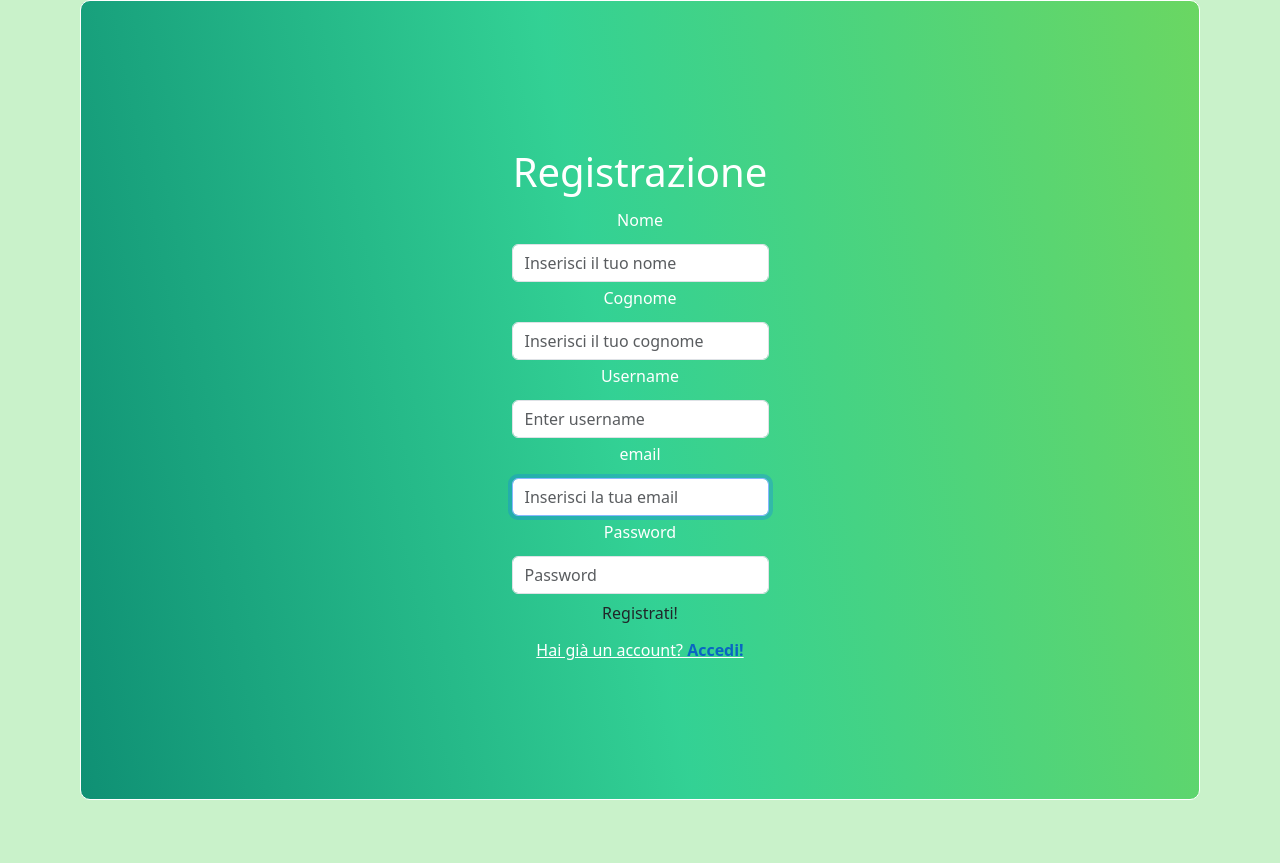
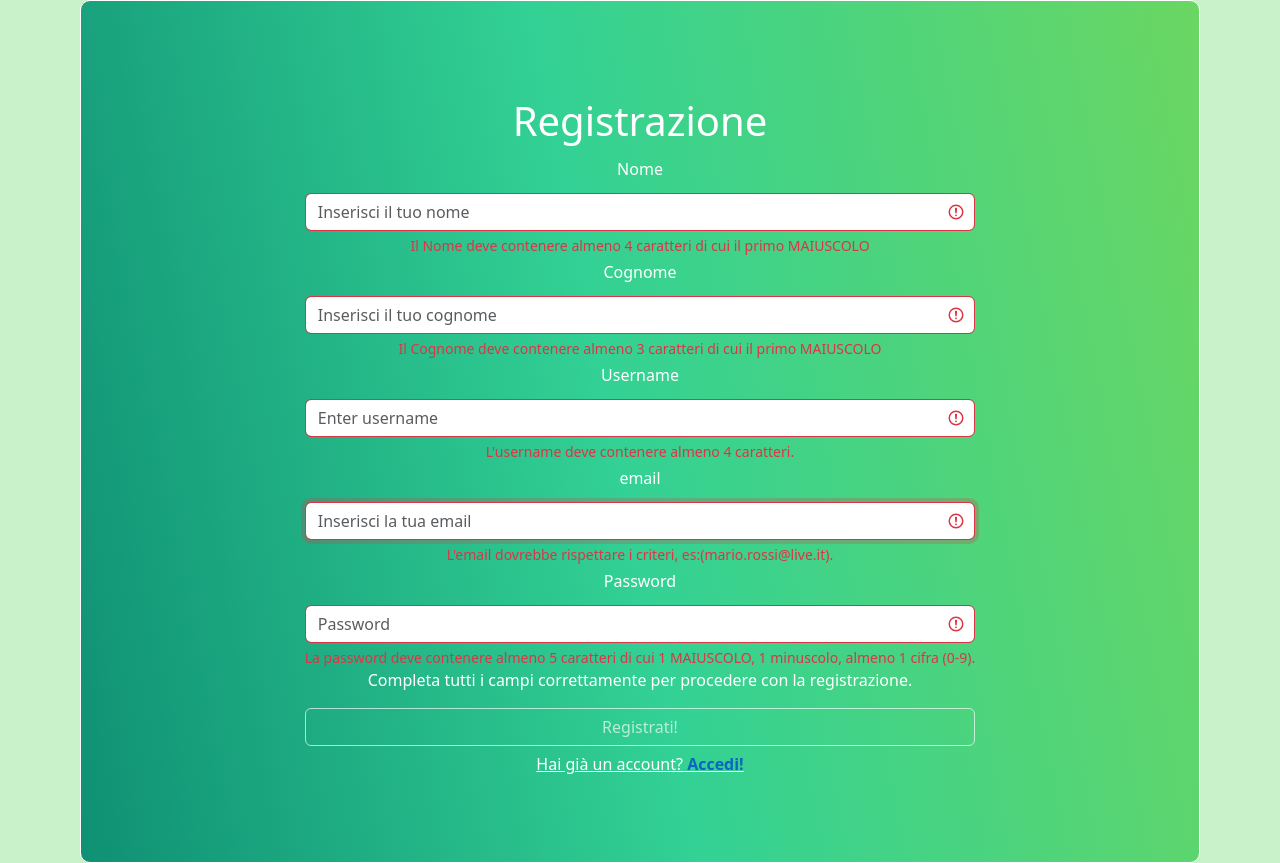
Before and after one commit to nellocas01/Capstone-Project-FS0123-FrontEnd, a React (Create React App) app: page /register in a window 1280 px wide. Before the commit the page ends 800 px from the top, so only its background shows below. Built offline with nearby package versions, Linux system fonts and the light colour scheme.

Commit message:
regex in RegisterPage

```diff
--- a/src/component/User/RegisterPage.jsx
+++ b/src/component/User/RegisterPage.jsx
@@ -23,6 +23,46 @@ const RegisterPage = (props) => {
 
   const [errorMessage, setErrorMessage] = useState("");
   const [succes, setSucces] = useState(false);
+
+  // Stati per tenere traccia della validità dei campi
+  const [isNameValid, setIsNameValid] = useState(false);
+  const [isSurnameValid, setIsSurnameValid] = useState(false);
+  const [isUsernameValid, setIsUsernameValid] = useState(false);
+  const [isEmailValid, setIsEmailValid] = useState(false);
+  const [isPasswordValid, setIsPasswordValid] = useState(false);
+
+  // Stato per tenere traccia della validità del form
+  const [isFormValid, setIsFormValid] = useState(false);
+
+  // Controlla la validità dei campi ad ogni cambio
+  useEffect(() => {
+    setIsNameValid(name.trim().length > 3);
+    setIsSurnameValid(surname.trim().length > 2);
+    setIsUsernameValid(username.trim().length > 3);
+    setIsEmailValid(
+      /^[a-zA-Z0-9._%+-]+@[a-zA-Z0-9.-]+\.[a-zA-Z]{2,}$/.test(email)
+    );
+    setIsPasswordValid(
+      /^(?=.*[A-Z])(?=.*[a-z])(?=.*[0-9]).{5,}$/.test(password)
+    );
+  }, [name, surname, username, email, password]);
+
+  // Controlla la validità generale del form ad ogni cambio
+  useEffect(() => {
+    setIsFormValid(
+      isNameValid &&
+        isSurnameValid &&
+        isUsernameValid &&
+        isEmailValid &&
+        isPasswordValid
+    );
+  }, [
+    isNameValid,
+    isSurnameValid,
+    isUsernameValid,
+    isEmailValid,
+    isPasswordValid,
+  ]);
 
   useEffect(() => {
     if (userRef.current) {
@@ -108,8 +148,13 @@ const RegisterPage = (props) => {
                 placeholder="Inserisci il tuo nome"
                 value={name}
                 onChange={(e) => setName(e.target.value)}
+                isInvalid={!isNameValid} // Aggiungi il flag isInvalid per evidenziare il campo in rosso se non è valido
                 required
               />
+              <Form.Control.Feedback type="invalid">
+                Il Nome deve contenere almeno 4 caratteri di cui il primo
+                MAIUSCOLO
+              </Form.Control.Feedback>
             </Form.Group>
 
             <Form.Group controlId="cognome">
@@ -120,8 +165,13 @@ const RegisterPage = (props) => {
                 placeholder="Inserisci il tuo cognome"
                 value={surname}
                 onChange={(e) => setSurname(e.target.value)}
+                isInvalid={!isSurnameValid} // Aggiungi il flag isInvalid per evidenziare il campo in rosso se non è valido
                 required
               />
+              <Form.Control.Feedback type="invalid">
+                Il Cognome deve contenere almeno 3 caratteri di cui il primo
+                MAIUSCOLO
+              </Form.Control.Feedback>
             </Form.Group>
 
             <Form.Group controlId="username">
@@ -132,8 +182,12 @@ const RegisterPage = (props) => {
                 placeholder="Enter username"
                 value={username}
                 onChange={(e) => setUsername(e.target.value)}
+                isInvalid={!isUsernameValid} // Aggiungi il flag isInvalid per evidenziare il campo in rosso se non è valido
                 required
               />
+              <Form.Control.Feedback type="invalid">
+                L'username deve contenere almeno 4 caratteri.
+              </Form.Control.Feedback>
             </Form.Group>
 
             <Form.Group controlId="email">
@@ -144,8 +198,12 @@ const RegisterPage = (props) => {
                 placeholder="Inserisci la tua email"
                 value={email}
                 onChange={(e) => setEmail(e.target.value)}
+                isInvalid={!isEmailValid} // Aggiungi il flag isInvalid per evidenziare il campo in rosso se non è valido
                 required
               />
+              <Form.Control.Feedback type="invalid">
+                L'email dovrebbe rispettare i criteri, es:(mario.rossi@live.it).
+              </Form.Control.Feedback>
             </Form.Group>
 
             <Form.Group controlId="password">
@@ -155,11 +213,25 @@ const RegisterPage = (props) => {
                 placeholder="Password"
                 value={password}
                 onChange={(e) => setPassword(e.target.value)}
+                isInvalid={!isPasswordValid} // Aggiungi il flag isInvalid per evidenziare il campo in rosso se non è valido
                 required
               />
+              <Form.Control.Feedback type="invalid">
+                La password deve contenere almeno 5 caratteri di cui 1
+                MAIUSCOLO, 1 minuscolo, almeno 1 cifra (0-9).
+              </Form.Control.Feedback>
             </Form.Group>
 
-            <Button variant="white" type="submit">
+            <div className="form-feedback">
+              {!isFormValid && (
+                <p className="error-message">
+                  Completa tutti i campi correttamente per procedere con la
+                  registrazione.
+                </p>
+              )}
+            </div>
+
+            <Button variant="white" type="submit" disabled={!isFormValid}>
               Registrati!
             </Button>
           </Form>
```
